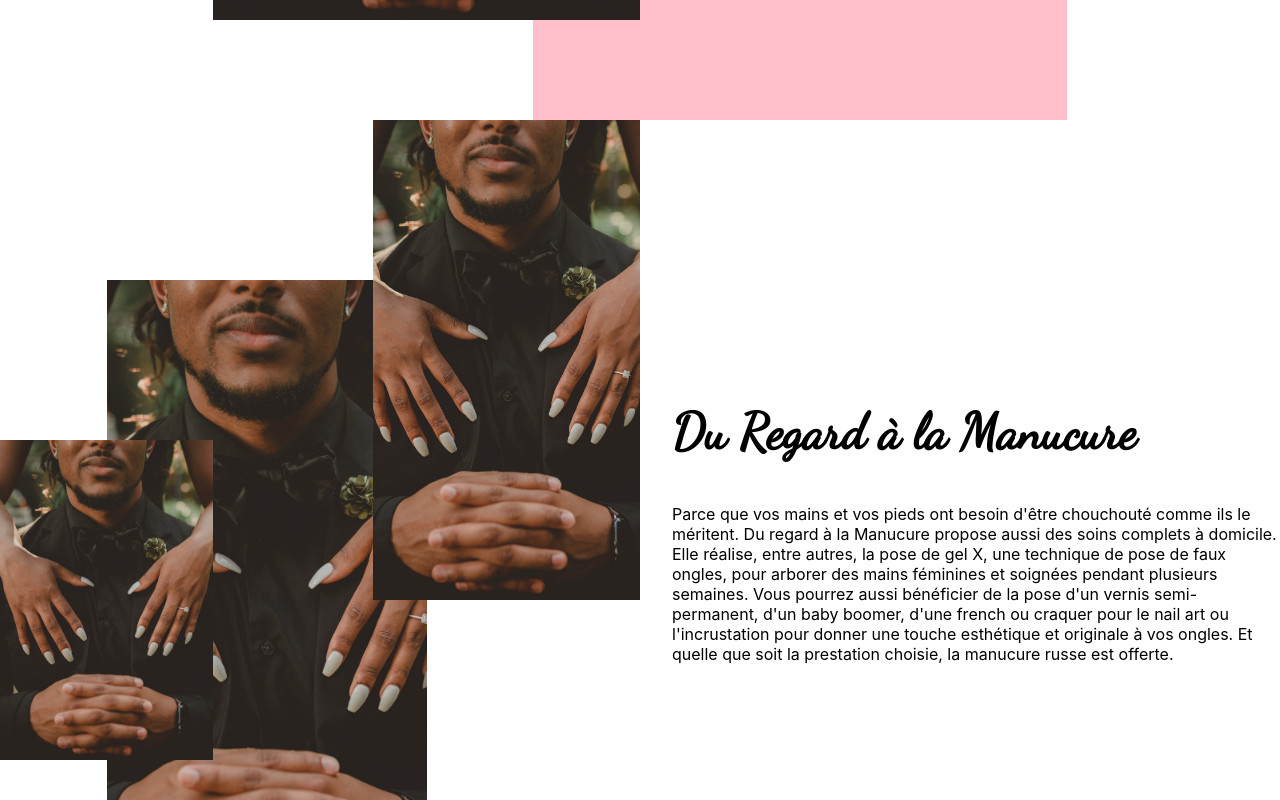
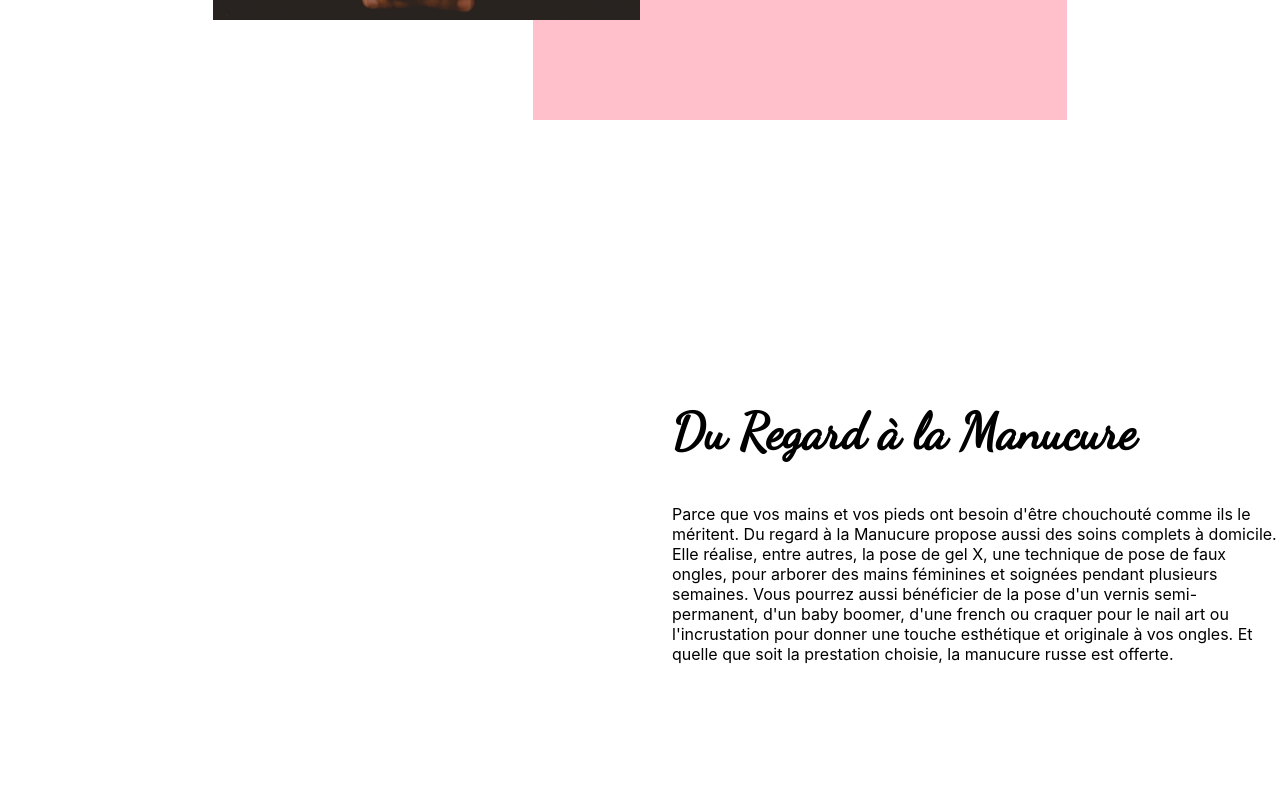
Before and after one commit to yohanetifier/du-regard-a-la-manucure, a React (Create React App) app: page /about in a window 1280 px wide. Shown: the part 680-1480 px from the top of the page. Built offline with nearby package versions, Linux system fonts and the light colour scheme.

Commit message:
DRALM-26 animation in progress

```diff
--- a/src/components/About/Concept2/LayoutThreeImg/LayoutThreeImg.tsx
+++ b/src/components/About/Concept2/LayoutThreeImg/LayoutThreeImg.tsx
@@ -3,13 +3,13 @@ import styles from './LayoutThreeImg.module.scss';
 import { Assets } from '../Concept2';
 import { motion, useInView } from "framer-motion";
 import { useState, useRef, useEffect } from "react";
+import { v4 as uuidv4 } from "uuid";
 
 
 export default function LayoutThreeImg({ assets }: Assets) {
     const wrapper = useRef(null);
     const isInView = useInView(wrapper, { once: true, amount: 0.5 });
-    const [inView, setInView] = useState(true);
-
+    const [ inView, setInView ] = useState(false);
 
     const container = {
         initial: {
@@ -19,7 +19,7 @@ export default function LayoutThreeImg({ assets }: Assets) {
             scale: 1,
             transition: {
                 delayChildren: .6,
-                staggerChildren: 0.9
+                staggerChildren: 5
             }
         }
     }
@@ -31,7 +31,7 @@ export default function LayoutThreeImg({ assets }: Assets) {
         animate: {
             scale: 1,
             transition: {
-                duration: 5
+                duration: 10
             }
         },
     }
@@ -43,18 +43,24 @@ export default function LayoutThreeImg({ assets }: Assets) {
             className={styles.imgwrapper}
             ref={wrapper}
             variants={container}
+            initial="initial"
+            animate="animate"
         >
-            {assets.map(({ src, alt, className }) => (
-                <motion.div
+            {assets.map(({ src, alt, className}) => (
+                <>
+            <motion.div
                     className={`${styles[className!]}`}
                     variants={item}
-                >
-                    <Image
+                    // key={index}
+                    >
+                    { inView && <Image
                         src={src}
                         alt={alt}
                         classNamewrapper={styles.fullHeight}
-                    />
+                        // variants={item}
+                        />}
                 </motion.div>
+                </>
 
 
             ))}
```
